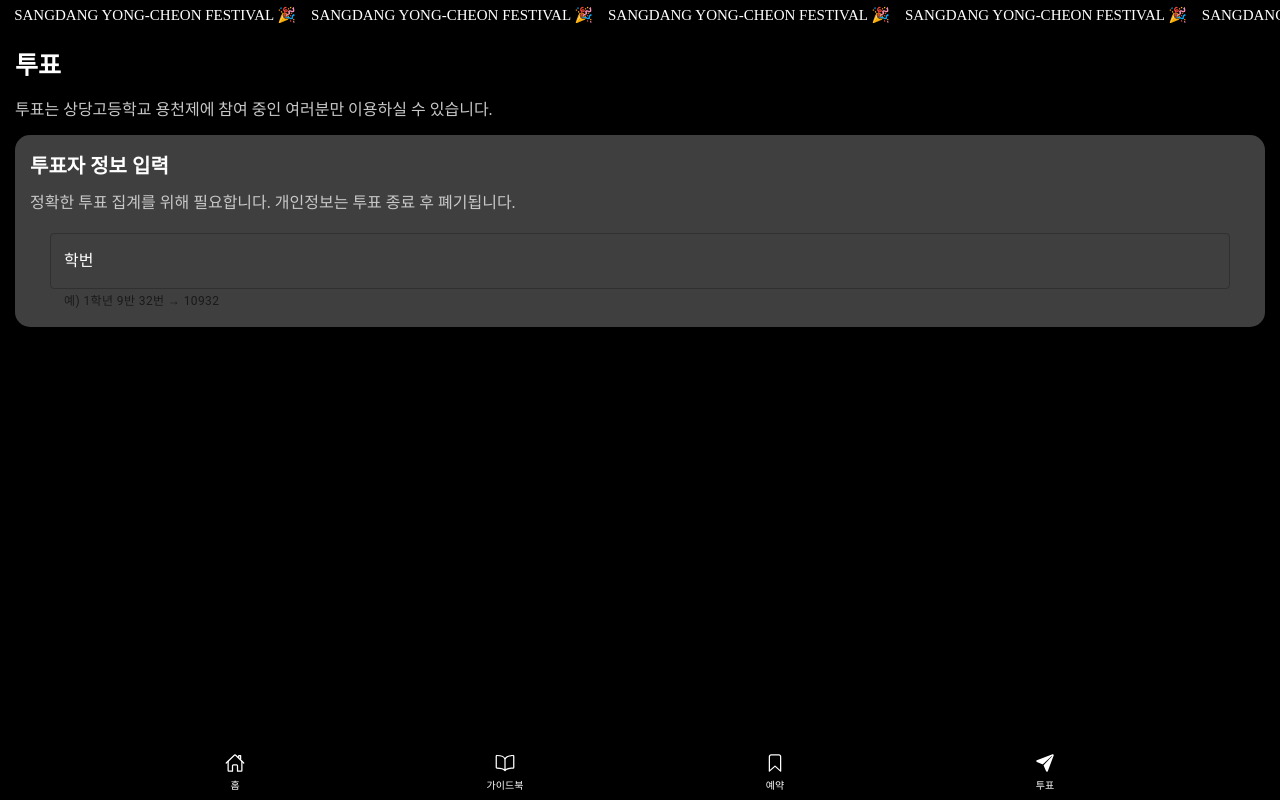
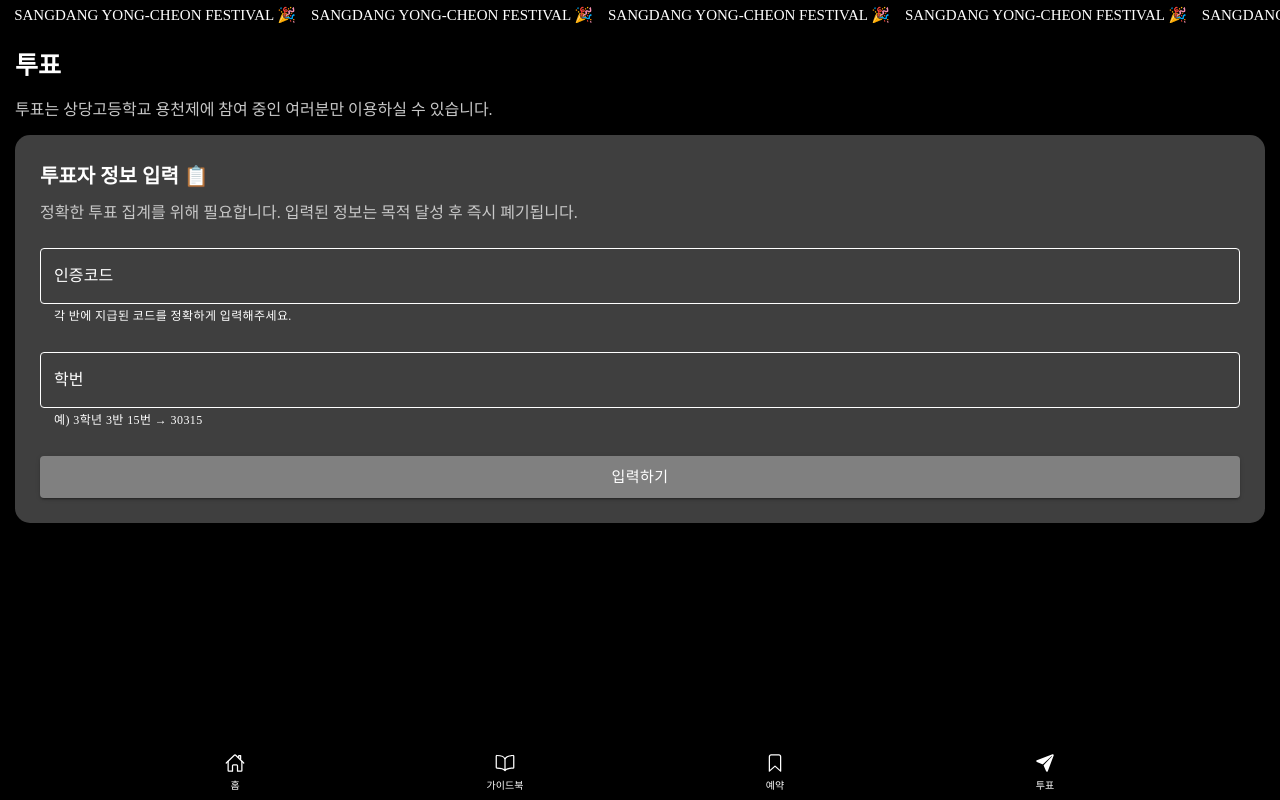
Before and after one commit to InfiniteBuffe/sangdango-festival, a Next.js app: page /vote in a window 1280 px wide. Built offline with nearby package versions, Linux system fonts and the light colour scheme; a web font is replaced by a local one.

Commit message:
투표 페이지 폼 추가

```diff
--- a/package.json
+++ b/package.json
@@ -12,6 +12,8 @@
     "@emotion/react": "^11.11.1",
     "@emotion/styled": "^11.11.0",
     "@mui/material": "^5.14.20",
+    "@mui/styles": "^5.14.20",
+    "mui": "^0.0.1",
     "next": "14.0.1",
     "react": "^18",
     "react-countdown": "^2.3.5",
--- a/pages/vote.js
+++ b/pages/vote.js
@@ -1,14 +1,69 @@
 import PageTitle from '@/components/PageTitle'
 import styles from '@/styles/pages/Vote/Vote.module.css'
-import { TextField, createTheme, ThemeProvider } from '@mui/material'
+import { TextField, createTheme, ThemeProvider, Button } from '@mui/material'
+import { styled } from '@mui/system'
+import { pink } from '@mui/material/colors'
 
 const Vote = () => {
     const theme = createTheme({
-        palette: {
-            primary: {
-                main: '#FFFFFF'
+        components: {
+            MuiButton: {
+                styleOverrides: {
+                    root: {
+                        marginTop: '25px',
+                        backgroundColor: 'gray',
+                        fontFamily: 'pretendard',
+                        fontWeight: '500',
+                        '&:hover': {
+                            backgroundColor: 'gray',
+                        },
+                    }
+                }
             },
-        },
+            MuiFormHelperText: {
+                styleOverrides: {
+                    root: {
+                        color: 'white',
+                        fontFamily: 'pretendard',
+                        fontWeight: '500'
+                    }
+                }
+            },
+            MuiInputLabel: {
+                styleOverrides: {
+                    root: {
+                        "&.Mui-focused": {
+                            color: "white"
+                        },
+                        "&.MuiInputLabel-outlined": {
+                            color: "white"
+                        },
+                        fontFamily: 'pretendard',
+                        fontWeight: '500'
+                    }
+                }
+            },
+            MuiOutlinedInput: {
+                styleOverrides: {
+                    root: {
+                        '& .MuiOutlinedInput-notchedOutline': {
+                            borderColor: 'white',
+                        },
+                        '&:hover .MuiOutlinedInput-notchedOutline': {
+                            borderColor: 'white',
+                        },
+                        '&.Mui-focused .MuiOutlinedInput-notchedOutline': {
+                            borderColor: 'white',
+                        },
+                    },
+                    input: {
+                        fontFamily: 'pretendard',
+                        fontWeight: '500',
+                        color: 'white'
+                    }
+                }
+            }
+        }
     });
     return (
         <>
@@ -18,24 +73,35 @@ const Vote = () => {
             </p>
             <div className={styles.box}>
                 <div className={styles.title}>
-                    투표자 정보 입력
+                    투표자 정보 입력 📋
                 </div>
                 <div className={styles.description}>
-                    정확한 투표 집계를 위해 필요합니다. 개인정보는 투표 종료 후 폐기됩니다.
+                    정확한 투표 집계를 위해 필요합니다. 입력된 정보는 목적 달성 후 즉시 폐기됩니다.
                 </div>
                 <ThemeProvider theme={theme}>
                     <TextField
-                        helperText="예) 1학년 9반 32번 → 10932"
-                        style={{ width: 'calc(100% - 40px)', marginLeft: '20px', marginTop: '20px' }}
+                        helperText="각 반에 지급된 코드를 정확하게 입력해주세요."
+                        style={{ width: '100%', marginTop: '25px' }}
                         fullWidth
-                        label="학번"
+                        label="인증코드"
                         variant="outlined"
-                        inputProps={{ style: { fontFamily: 'pretendard', fontWeight: '500', color: 'white' } }}
-                        InputLabelProps={{ style: { fontFamily: 'pretendard', fontWeight: '500', color: 'white' } }}
                         color="primary"
                     // onChange={(a) => }
                     // value={}
                     />
+                    <TextField
+                        helperText="예) 3학년 3반 15번 → 30315"
+                        style={{ width: '100%', marginTop: '25px' }}
+                        fullWidth
+                        label="학번"
+                        variant="outlined"
+                        color="primary"
+                    // onChange={(a) => }
+                    // value={}
+                    />
+                    <Button variant="contained" size="large" fullWidth>
+                        입력하기
+                    </Button>
                 </ThemeProvider>
             </div>
         </>
--- a/styles/pages/Vote/Vote.module.css
+++ b/styles/pages/Vote/Vote.module.css
@@ -15,11 +15,11 @@
   margin-top: 15px;
   background-color: rgba(90, 90, 90, 0.7);
   border-radius: 15px;
-  padding: 15px;
+  padding: 25px;
 }
 .box .title {
   font-family: "pretendard";
-  font-weight: 700;
+  font-weight: 600;
   font-size: 20px;
   color: white;
 }
--- a/styles/pages/Vote/Vote.module.scss
+++ b/styles/pages/Vote/Vote.module.scss
@@ -15,11 +15,11 @@
     margin-top: 15px;
     background-color: rgba(90, 90, 90, 0.7);
     border-radius: 15px;
-    padding: 15px;
+    padding: 25px;
 
     & .title {
         font-family: 'pretendard';
-        font-weight: 700;
+        font-weight: 600;
         font-size: 20px;
         color: white;
     }
```
Also changed, not shown: 1 other file (tests, documents, lock files or other folders).
